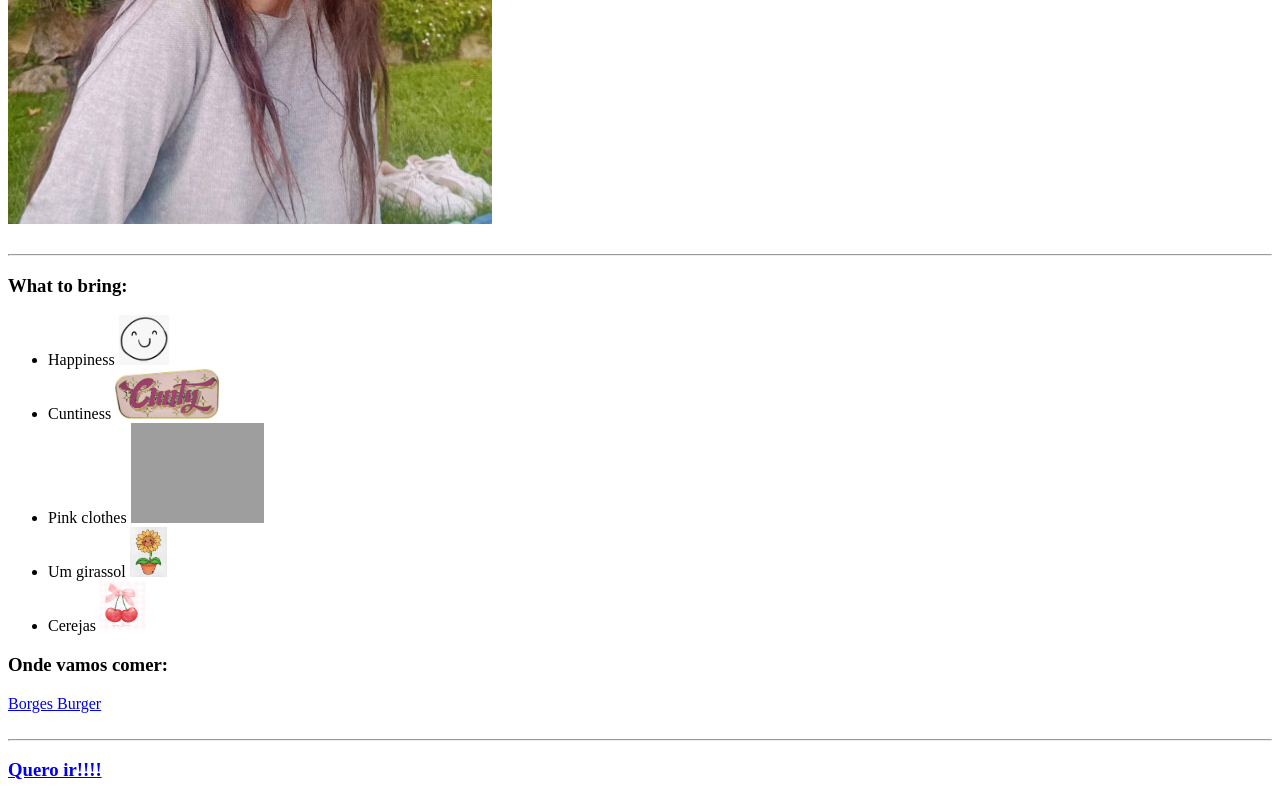
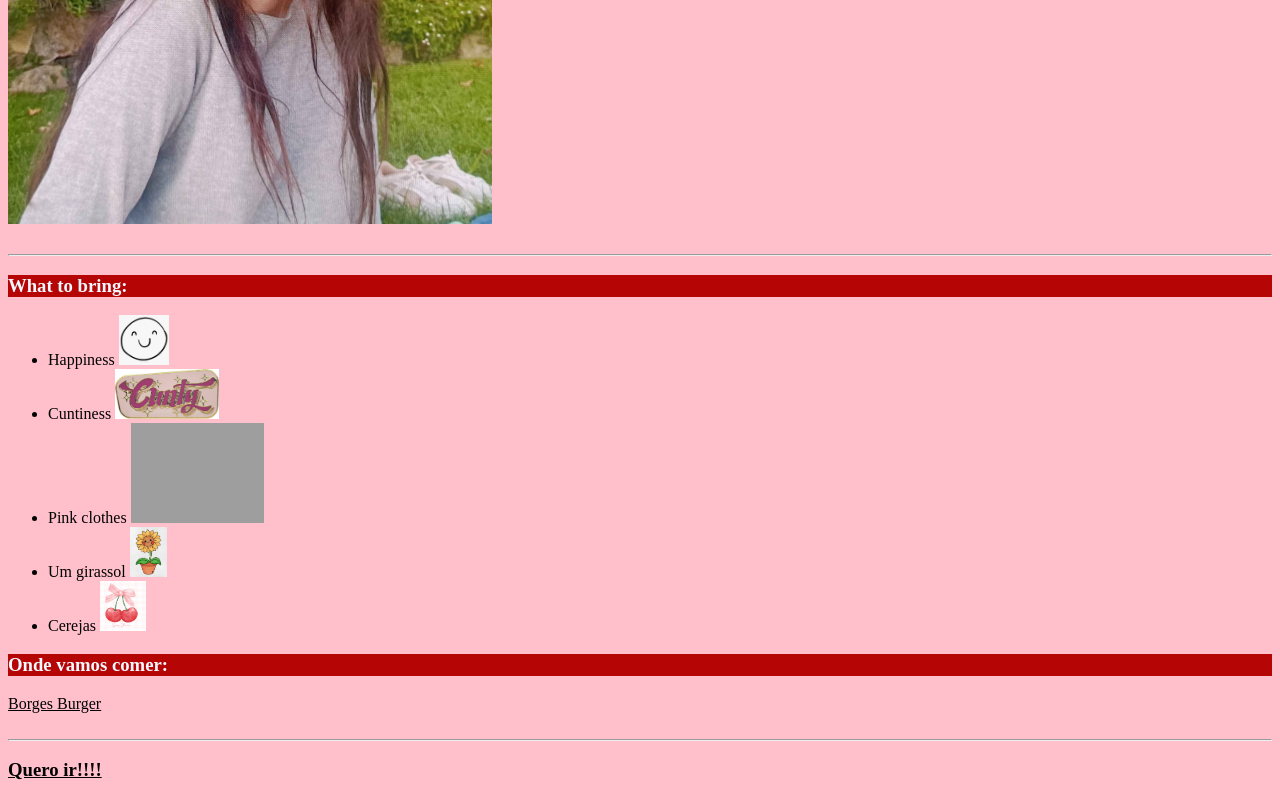
Before and after one commit to LeuCLeonor/html-portfolio, a plain HTML site: page index.html in a window 1280 px wide. Shown: the part 431-1231 px from the top of the page. Drawn offline with Linux system fonts and the light colour scheme; grey boxes are pictures that could not be loaded.

Commit message:
Add files via upload

```diff
--- a/index.html
+++ b/index.html
@@ -5,6 +5,7 @@
     <meta charset="UTF-8" />
     <meta name="viewport" content="width=device-width, initial-scale=1.0" />
     <title>A Catarina is fixe</title>
+    <link rel="stylesheet" href="style.css">
 </head>
 
 <body>
@@ -18,7 +19,7 @@
     <br>
     <hr>
 
-    <h3>What to bring:</h3>
+    <h3 class="topic">What to bring:</h3>
     <ul>
         <li>Happiness <img src="smile.png" height="50" /></li>
         <li>Cuntiness <img src="cunty.jpg" height="50" /></li>
@@ -26,7 +27,7 @@
         <li>Um girassol <img src="sunflower.jpg" height="50" /></li>
         <li>Cerejas <img src="cherries.png" height="50" /></li>
     </ul>
-    <h3>Onde vamos comer:</h3>
+    <h3 class="topic">Onde vamos comer:</h3>
     <a href="https://maps.app.goo.gl/odu8UXTPAJrGbKkGA">Borges Burger</a>
 
     <br>
--- /dev/null
+++ b/style.css
@@ -0,0 +1,22 @@
+*{background-color: pink;}
+
+h1,h2,h3{
+    color:rgb(182, 5, 5)
+}
+
+a{
+color:black
+}
+
+#yayText{
+    text-align: center;
+}
+
+#cuntyGif{
+
+}
+
+.topic{
+    color:aliceblue;
+    background-color: rgb(182, 5, 5)
+}
```
Also changed, not shown: about.html (+17 -1 lines), 1 other file.
